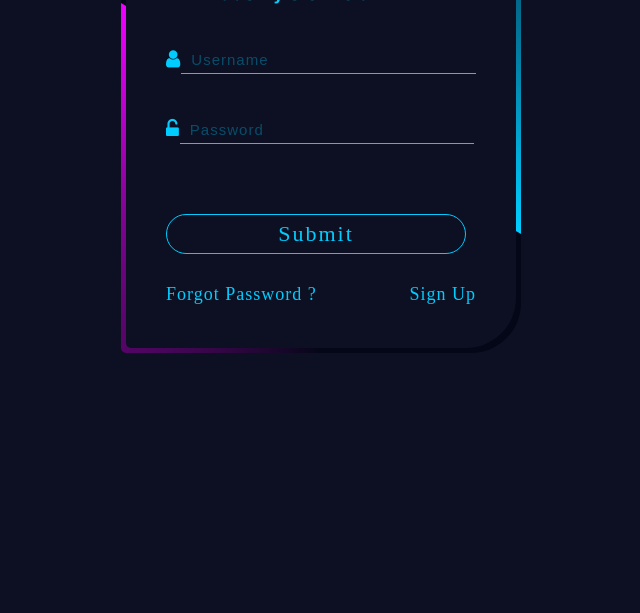
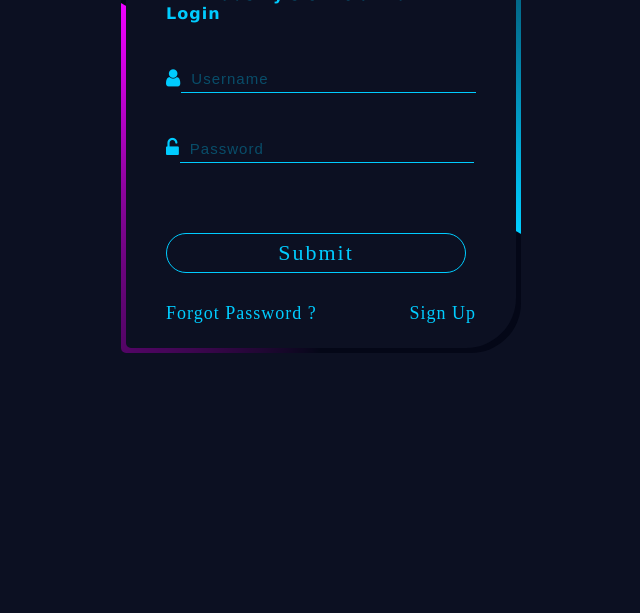
Before and after one commit to TECHTOAMYT/Add_me, a plain HTML site: page index.html in a window 1280 px wide. Shown: the part 187-800 px from the top of the page, without its empty margins (319-959 px from the left). Drawn offline with nearby package versions, Linux system fonts and the light colour scheme.

Commit message:
Update index.html

```diff
--- a/index.html
+++ b/index.html
@@ -16,7 +16,7 @@
     <div class="login_form_container">
       <div class="login_form">
         <h2>Login</h2>
-        <h4>𝗔𝗠 𝗶𝗻𝗱𝘂𝘀𝘁𝗿𝘆'𝘀 𝗢𝗳𝗳𝗶𝗰𝗶𝗮𝗹</h4>
+        <h4> 𝗔𝗠 𝗶𝗻𝗱𝘂𝘀𝘁𝗿𝘆'𝘀 𝗢𝗳𝗳𝗶𝗰𝗶𝗮𝗹 𝗔𝘂𝘁𝗵 𝗟𝗼𝗴𝗶𝗻 </h4>
         <div class="input_group">
           <i class="fa fa-user"></i>
           <input
```
